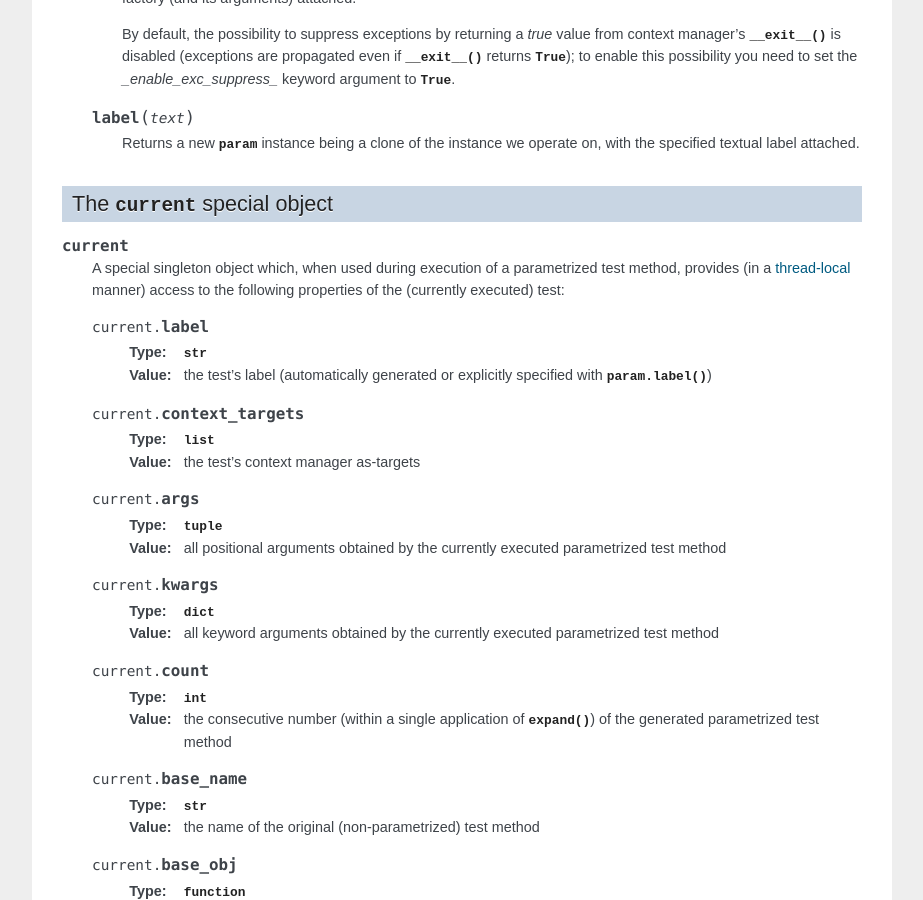
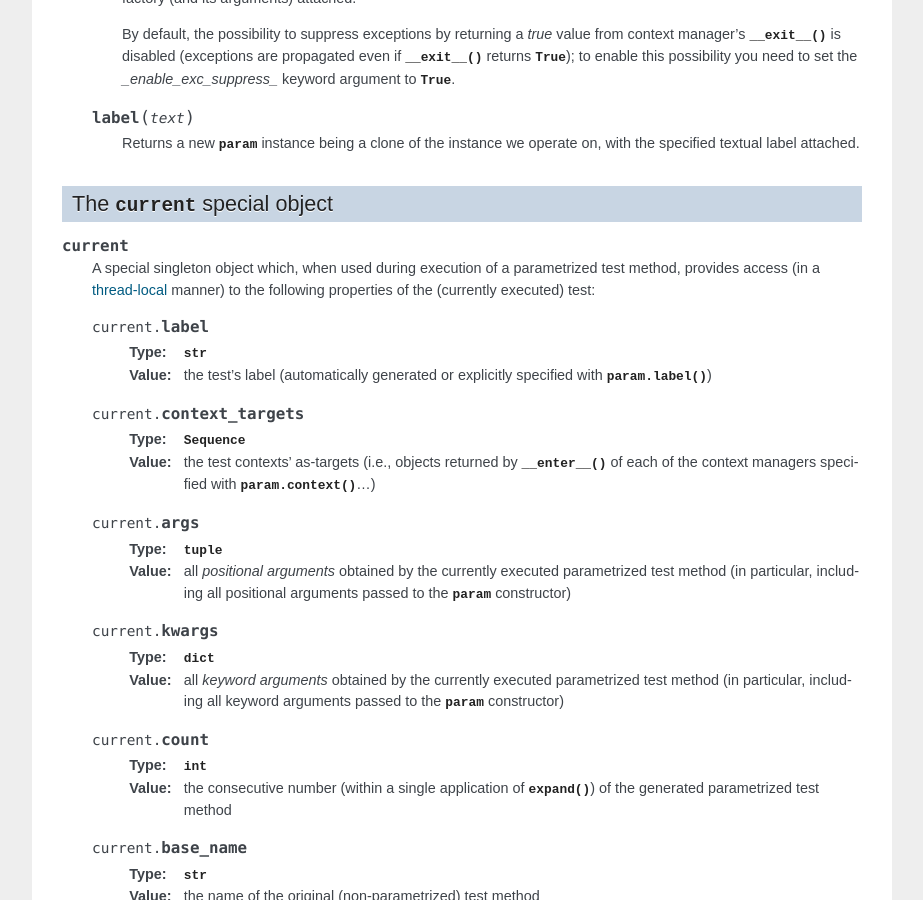
Before and after one commit to zuo/unittest_expander, a Sphinx documentation site: the page built from docs/reference.rst, in a window 1280 px wide and 900 px high, scrolled down 2721 px. Shown: the whole window, without its empty margins (198-1121 px from the left). Built offline with Sphinx 7.4.7, drawn with Linux system fonts in a browser that asks for light colours.

Commit message:
Docs: further enhancements

```diff
--- a/docs/reference.rst
+++ b/docs/reference.rst
@@ -205,8 +205,8 @@ The :obj:`current` special object
 .. data:: current
 
    A special singleton object which, when used during execution of a
-   parametrized test method, provides (in a `thread-local`_ manner)
-   access to the following properties of the (currently executed) test:
+   parametrized test method, provides access (in a `thread-local`_
+   manner) to the following properties of the (currently executed) test:
 
    .. attribute:: current.label
 
@@ -216,20 +216,26 @@ The :obj:`current` special object
 
    .. attribute:: current.context_targets
 
-      :type: :class:`list`
-      :value: the :ref:`test's context manager as-targets <test-context-targets>`
+      :type: :class:`~collections.abc.Sequence`
+      :value: the :ref:`test contexts' as-targets <test-context-targets>`
+              (i.e., objects returned by :meth:`__enter__` of each of the
+              context managers specified with :meth:`param.context`...)
 
    .. attribute:: current.args
 
       :type: :class:`tuple`
-      :value: all positional arguments obtained by the currently
-              executed parametrized test method
+      :value: all *positional arguments* obtained by the currently
+              executed parametrized test method (in particular,
+              including all positional arguments passed to the
+              :class:`param` constructor)
 
    .. attribute:: current.kwargs
 
       :type: :class:`dict`
-      :value: all keyword arguments obtained by the currently
-              executed parametrized test method
+      :value: all *keyword arguments* obtained by the currently
+              executed parametrized test method (in particular,
+              including all keyword arguments passed to the
+              :class:`param` constructor)
 
    .. attribute:: current.count
 
```
